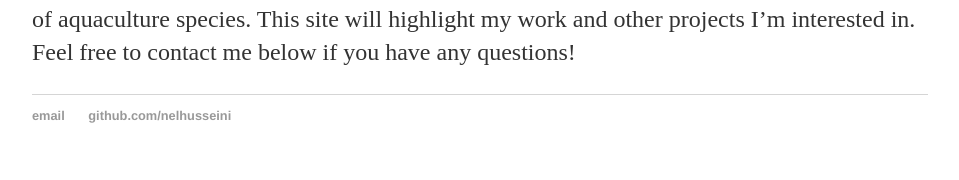
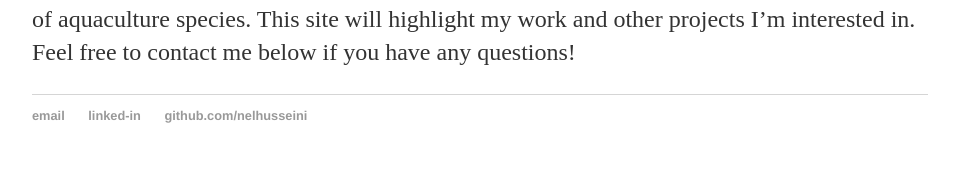
Before and after one commit to tinydeltas/nelhusseini.github.io, a Jekyll site: the page built from README.md, in a window 1280 px wide. Shown: the part 728-908 px from the top of the page, without its empty margins (160-1119 px from the left). Built offline with Jekyll 4.4.1, drawn with Linux system fonts in a browser that asks for light colours; our own code applies the rules of GitHub Pages for plain Markdown files.

Commit message:
Update default.html

```diff
--- a/_layouts/default.html
+++ b/_layouts/default.html
@@ -22,7 +22,9 @@
 			<footer>
 	    		<ul>
 	        		<li><a href="mailto:nbh@umd.edu">email</a></li>
+				<li><a href="https://ba.linkedin.com/in/nour-el-husseini">linked-in</a></li>
 	        		<li><a href="https://github.com/nelhusseini">github.com/nelhusseini</a></li>
+				<li><a href="https://twitter.com/nbelhusseini>twitter</a></li>
 				</ul>
 			</footer>
 		</body>
```
